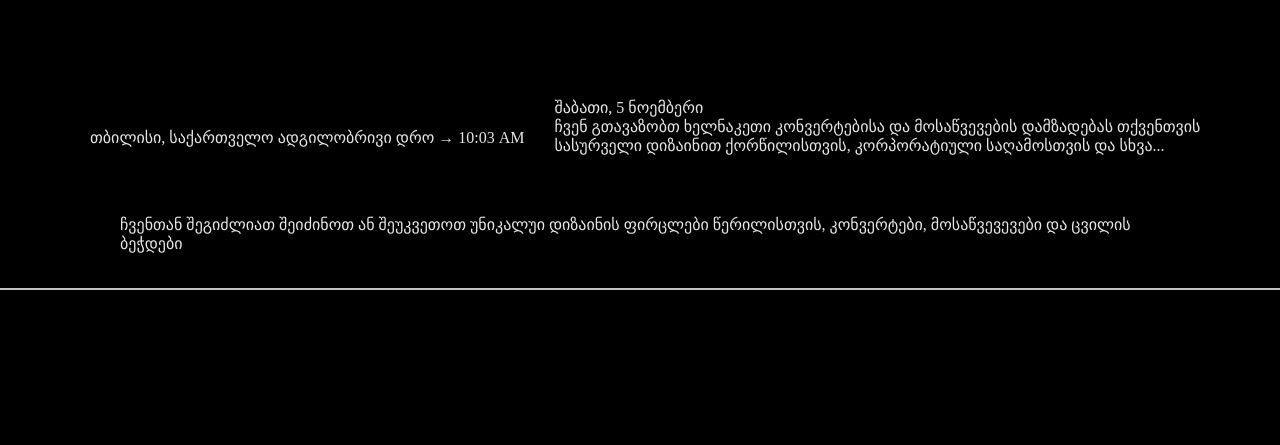
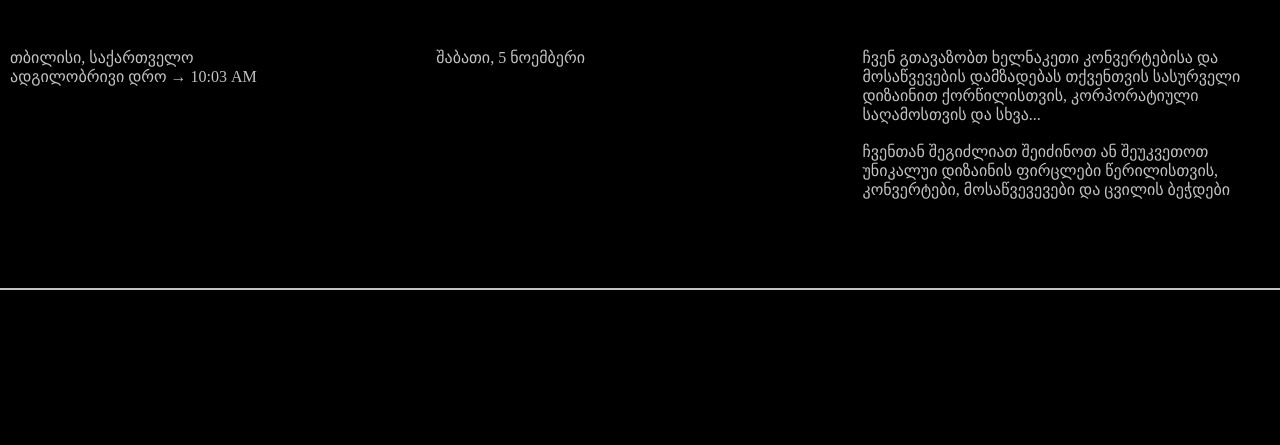
Before and after one commit to chadu77/Homework5, a plain HTML site: page index.html in a window 1280 px wide. Shown: the part 344-789 px from the top of the page. Drawn offline with Linux system fonts and the light colour scheme.

Commit message:
cvlileba

```diff
--- a/index.html
+++ b/index.html
@@ -34,29 +34,26 @@
         წ&#8217;ერილი
      </h2>
 
-     <div class="afisha">
 
-     <p class="dro" >თბილისი, საქართველო
+
+     <p>თბილისი, საქართველო<br>
         ადგილობრივი დრო  &#8594;  10:03 AM</p>
 
 
-     <p  class="tarigi">შაბათი,
+     <p>შაბათი,
         5 ნოემბერი</p>
 
 
-     <p  class="text" >ჩვენ გთავაზობთ ხელნაკეთი კონვერტებისა და მოსაწვევების
+     <p>ჩვენ გთავაზობთ ხელნაკეთი კონვერტებისა და მოსაწვევების
         დამზადებას თქვენთვის სასურველი დიზაინით
         ქორწილისთვის, კორპორატიული საღამოსთვის და სხვა...
-          </p>
-
-
-      <p class="text2">
-        ჩვენთან შეგიძლიათ შეიძინოთ ან შეუკვეთოთ უნიკალუი დიზაინის
+        <br><br>
+    ჩვენთან შეგიძლიათ შეიძინოთ ან შეუკვეთოთ უნიკალუი დიზაინის
         ფირცლები წერილისთვის, კონვერტები, მოსაწვევევები და
         ცვილის ბეჭდები
       </p>
 
-      </div>
+
 
     </main>
 
--- a/style/style.css
+++ b/style/style.css
@@ -50,8 +50,9 @@ main h2{
 
 
 main .afisha{
+    width: 33.33%;
     float: left;
-    padding: 60px;
+    padding: 10px;
 }
 
 main .dro{
@@ -63,25 +64,17 @@ main .dro{
 }
 
 
+p{
+    width: 33.3%;
 
-main .tarigi{
-    color: #E7E7E7;
-
-
+    color: #C3C3C3;
+    float: left;
+    padding: 10px;
+    overflow: hidden;
 
 }
 
-main .text{
-    color: #E7E7E7;
 
-
-}
-
-main .text2{
-    color: #E7E7E7;
-    margin: 60px;
-
-}
 
 .xazi{
     border-bottom: 2px solid #C3C3C3;
```
